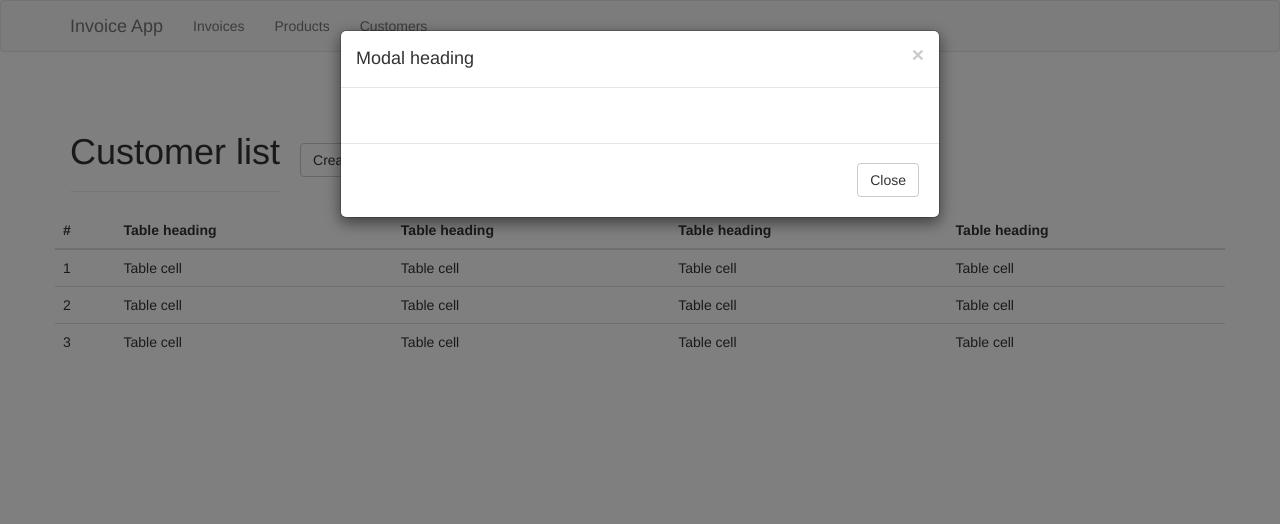
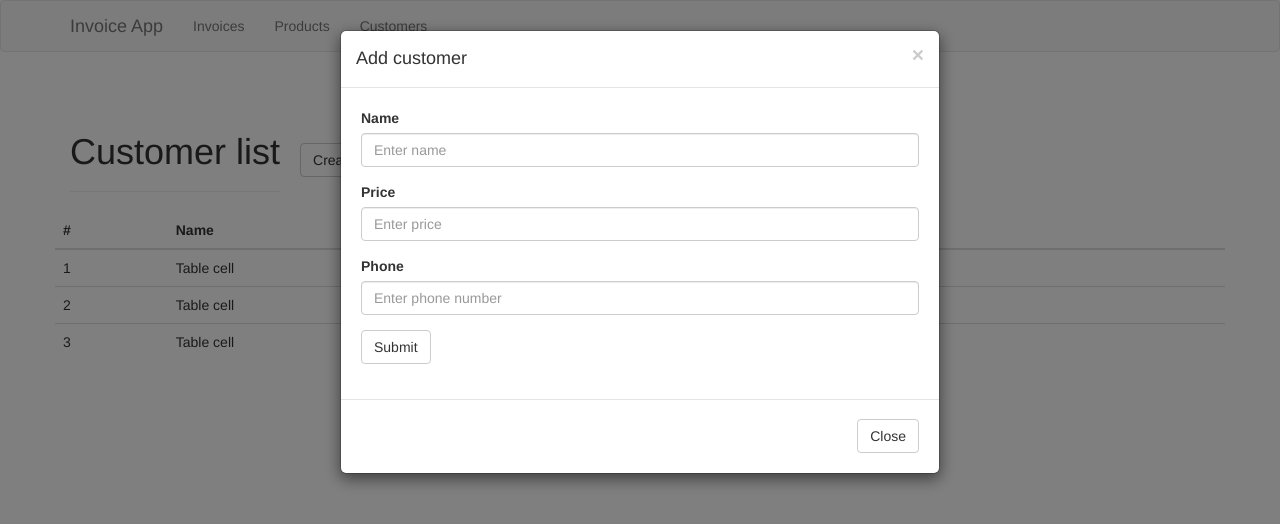
Before and after one commit to fdsea/react-app, a React app: page / in a window 1280 px wide. Both pictures are taken after a click on the button "Create". Shown: the top 524 px of the page. Built offline with nearby package versions, Linux system fonts and the light colour scheme.

Commit message:
input fields on customersModal

```diff
--- a/src/customersModal.jsx
+++ b/src/customersModal.jsx
@@ -1,5 +1,5 @@
 import React from 'react';
-import { Modal, Button } from 'react-bootstrap';
+import { Modal, Button, FormGroup, ControlLabel, FormControl } from 'react-bootstrap';
 
 
 class CustomersModal extends React.Component{
@@ -11,10 +11,26 @@ class CustomersModal extends React.Component{
       <div>
         <Modal show={this.props.visible} onHide={this.props.hide}>
           <Modal.Header closeButton>
-            <Modal.Title>Modal heading</Modal.Title>
+            <Modal.Title>Add customer</Modal.Title>
           </Modal.Header>
           <Modal.Body>
-
+            <form >
+                <FormGroup>
+      				<ControlLabel>Name</ControlLabel>
+      				<FormControl type="text" placeholder="Enter name"/>
+    			</FormGroup>
+                <FormGroup>
+      				<ControlLabel>Price</ControlLabel>
+      				<FormControl type="text" placeholder="Enter price"/>
+    			</FormGroup>
+              <FormGroup>
+      				<ControlLabel>Phone</ControlLabel>
+      				<FormControl type="text" placeholder="Enter phone number"/>
+    		  </FormGroup>
+               <Button type="submit">
+                    Submit
+               </Button>
+			</form>
           </Modal.Body>
           <Modal.Footer>
             <Button onClick={this.props.hide}>Close</Button>
--- a/src/customersTable.jsx
+++ b/src/customersTable.jsx
@@ -10,16 +10,14 @@ class CustomersTable extends React.Component{
                     <thead>
                       <tr>
                         <th>#</th>
-                        <th>Table heading</th>
-                        <th>Table heading</th>
-                        <th>Table heading</th>
-                        <th>Table heading</th>
+                        <th>Name</th>
+                        <th>Price</th>
+                        <th></th>
                       </tr>
                     </thead>
                     <tbody>
                       <tr>
                         <td>1</td>
-                        <td>Table cell</td>
                         <td>Table cell</td>
                         <td>Table cell</td>
                         <td>Table cell</td>
@@ -29,14 +27,12 @@ class CustomersTable extends React.Component{
                         <td>Table cell</td>
                         <td>Table cell</td>
                         <td>Table cell</td>
-                        <td>Table cell</td>
                       </tr>
                       <tr>
                         <td>3</td>
                         <td>Table cell</td>
                         <td>Table cell</td>
-                        <td>Table cell</td>
-                        <td>Table cell</td>
+						<td>Table cell</td>
                       </tr>
                     </tbody>
           	      </Table>
```
